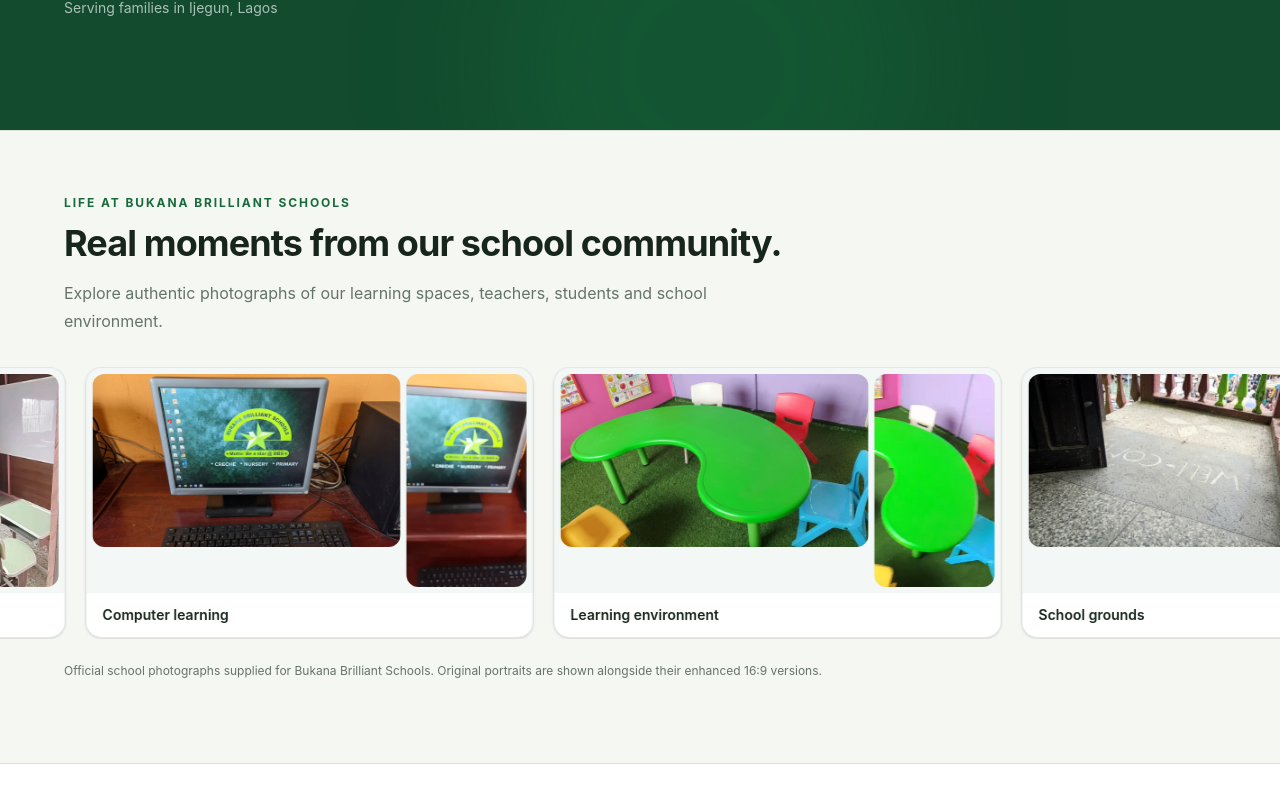
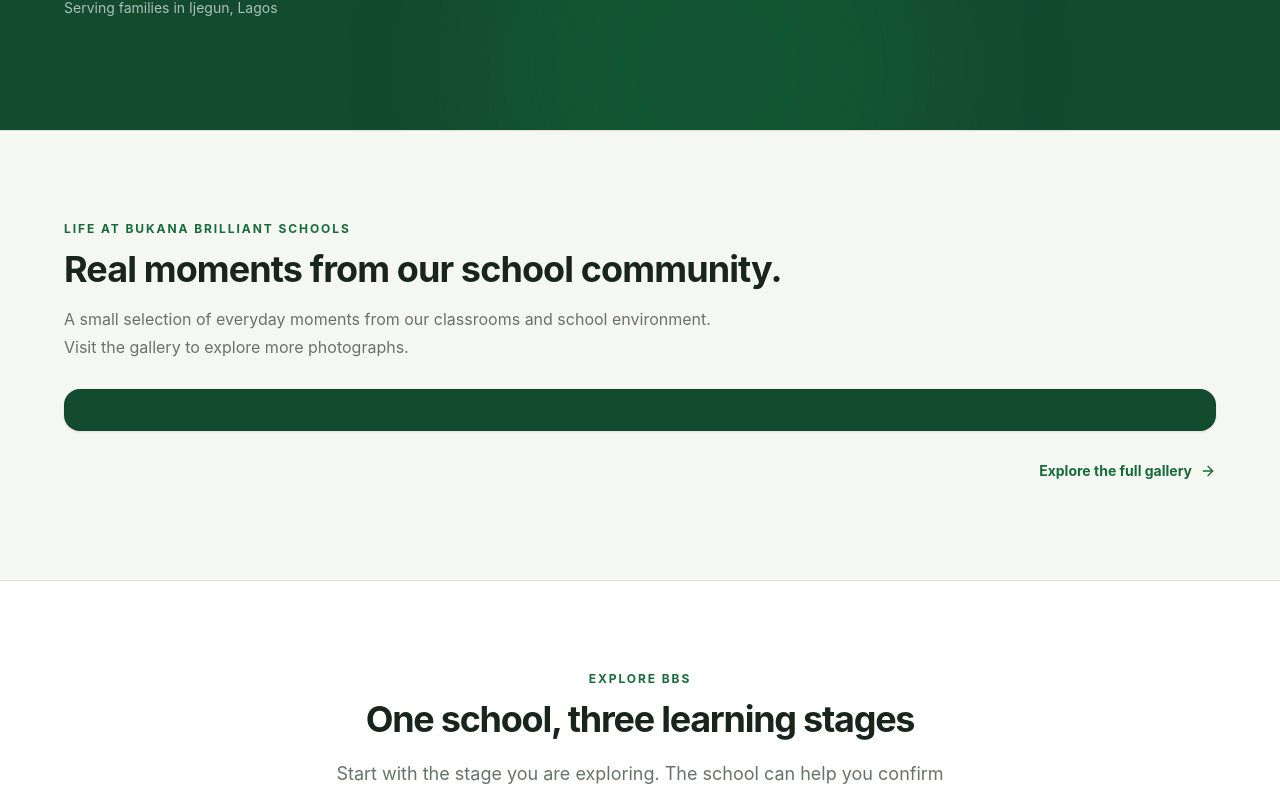
Before and after one commit to blinkzdlfx-cell/bukana-brilliant-schools, a React (Vite) app: page / in a window 1280 px wide. Shown: the part 658-1451 px from the top of the page. Built offline with nearby package versions, Linux system fonts and the light colour scheme.

Commit message:
Move the school photo rope strip into the homepage Life section

```diff
--- a/src/pages/HomePage.jsx
+++ b/src/pages/HomePage.jsx
@@ -13,7 +13,6 @@ import { SectionHeading } from '@/components/ui/section-heading.jsx';
 import { Card, CardBody } from '@/components/ui/card.jsx';
 import { schoolProfile, admissionsCta, academicsCta, contactCta } from '@/data/school.js';
 import { contactDetails } from '@/data/contact.js';
-import { LearningImageMarquee } from '@/components/ui/learning-image-marquee.jsx';
 import { HeroRopeStrip } from '@/components/ui/hero-rope-strip.jsx';
 
 const learningStages = [
@@ -47,16 +46,31 @@ export function HomePage() {
   return (
     <>
       <HeroSection />
-      <LearningImageMarquee
-        eyebrow="Life at Bukana Brilliant Schools"
-        title="Real moments from our school community."
-        description="Explore authentic photographs of our learning spaces, teachers, students and school environment."
-      />
+      <HomeLifeSection />
       <LearningPathSection />
       <FamilySection />
       <AdmissionsSection />
       <ContactSection />
     </>
+  );
+}
+
+function HomeLifeSection() {
+  return (
+    <section className="section-pad overflow-hidden border-y border-border-soft bg-surface-warm">
+      <div className="container-wide">
+        <div className="max-w-3xl">
+          <p className="mb-3 text-xs font-bold uppercase tracking-[0.16em] text-brand">Life at Bukana Brilliant Schools</p>
+          <h2 className="text-balance text-3xl font-bold tracking-tight text-ink-deep sm:text-4xl">Real moments from our school community.</h2>
+          <p className="mt-4 max-w-2xl leading-7 text-ink-muted">A small selection of everyday moments from our classrooms and school environment. Visit the gallery to explore more photographs.</p>
+        </div>
+        <div className="mt-7 rounded-2xl border border-border-soft bg-brand-deep px-3 py-5 shadow-sm sm:px-5">
+          </div>
+        <div className="mt-5 flex justify-end">
+          <a href="/gallery" className="inline-flex min-h-10 items-center gap-2 text-sm font-bold text-brand hover:text-brand-deep">Explore the full gallery <ArrowRight aria-hidden="true" className="h-4 w-4" /></a>
+        </div>
+      </div>
+    </section>
   );
 }
 
```
